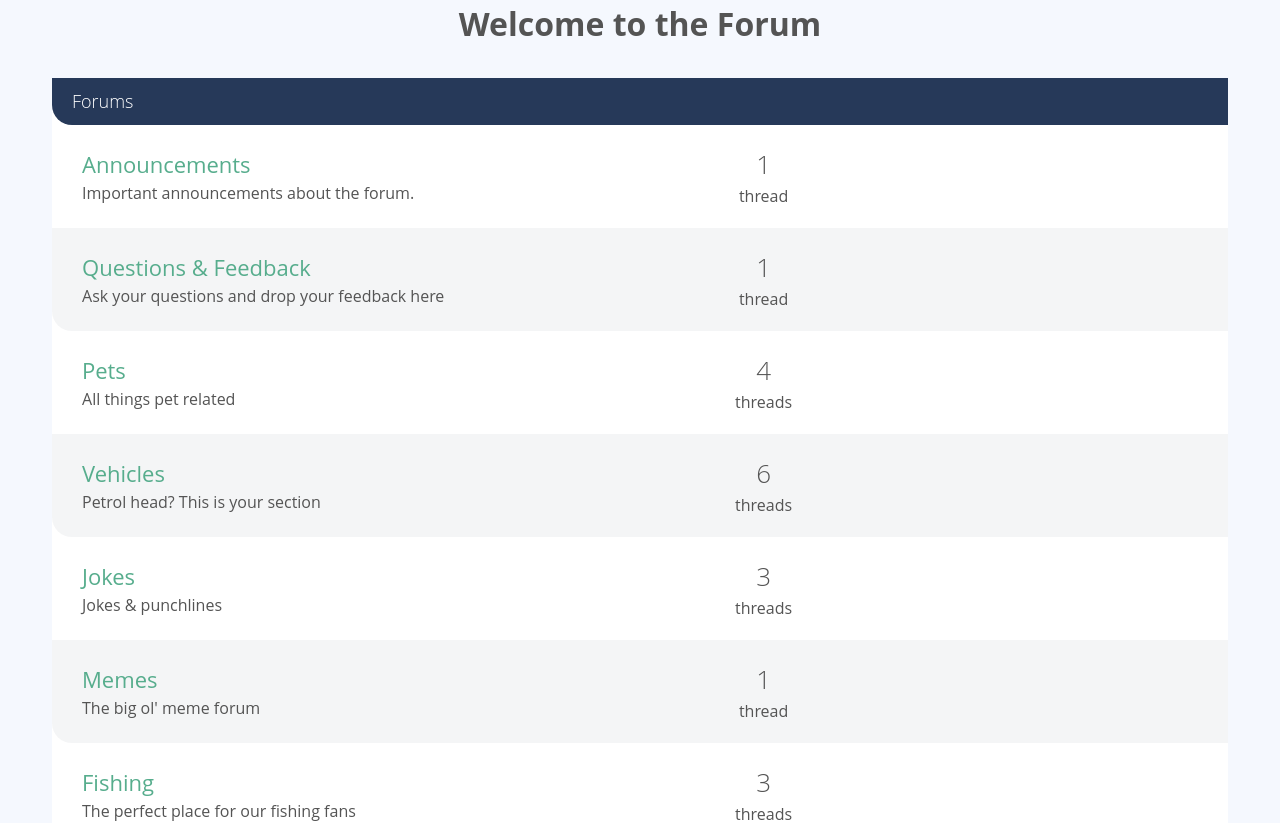
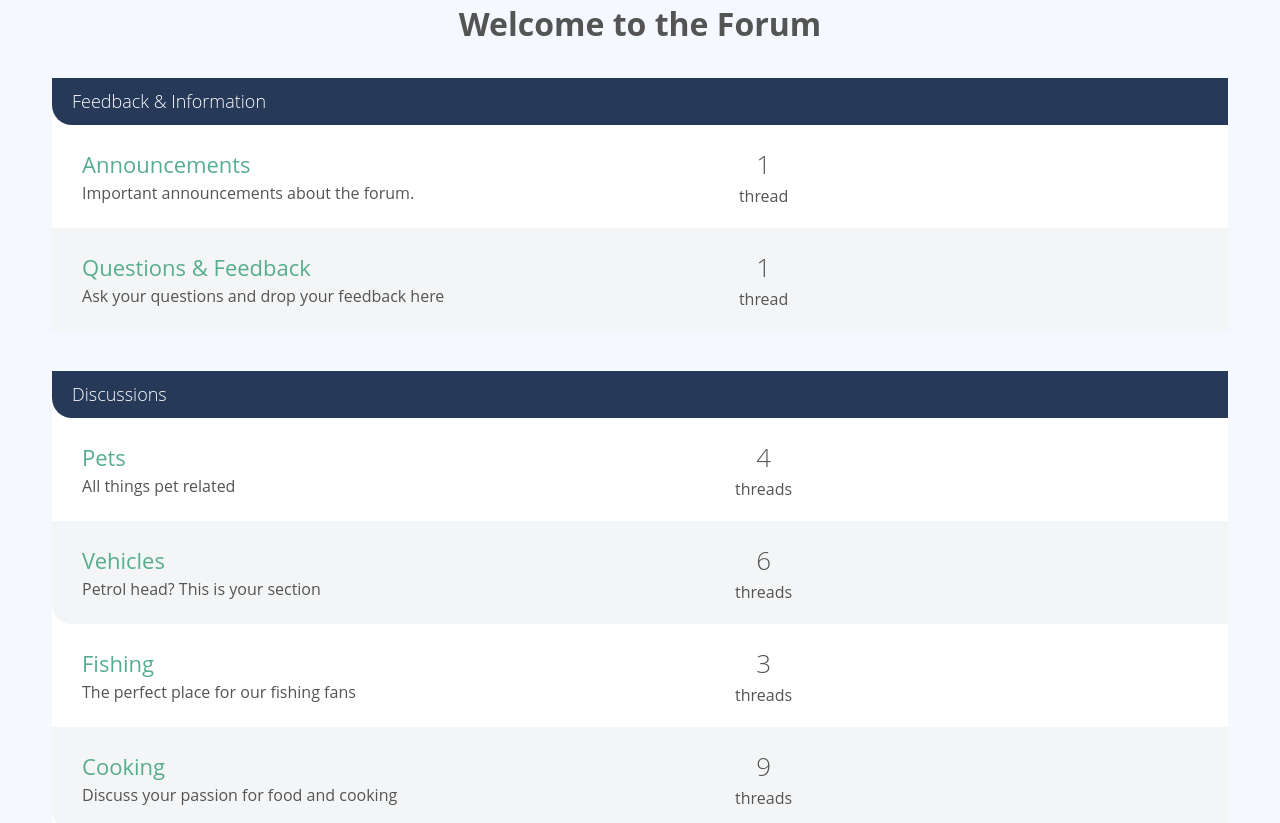
Before and after one commit to mohjak/vue3-forum, a Vue app: page / in a window 1280 px wide. Shown: the top 823 px of the page. Built offline with nearby package versions, Linux system fonts and the light colour scheme.

Commit message:
Introduced categories

```diff
--- /dev/null
+++ b/src/components/CategoryList.vue
@@ -0,0 +1,35 @@
+<template>
+  <ForumList
+    v-for="category in categories"
+    :key="category.id"
+    :title="category.name"
+    :category-id="category.id"
+    :forums="getForumsForCategory(category)"
+  />
+</template>
+
+<script>
+import sourceData from '@/data'
+import ForumList from '@/components/ForumList'
+export default {
+  props: {
+    categories: {
+      type: Array,
+      required: true,
+    },
+  },
+  components: { ForumList },
+  data() {
+    return {
+      forums: sourceData.forums,
+    }
+  },
+  methods: {
+    getForumsForCategory(category) {
+      return this.forums.filter((forum) => forum.categoryId === category.id)
+    },
+  },
+}
+</script>
+
+<style></style>
--- a/src/components/ForumList.vue
+++ b/src/components/ForumList.vue
@@ -2,7 +2,8 @@
   <div class="col-full">
     <div class="forum-list">
       <h2 class="list-title">
-        <a href="#">Forums</a>
+        <router-link v-if="categoryId" :to="{ name: 'Category', params: { id: categoryId } }">{{ title }}</router-link>
+        <span v-else>{{ title }}</span>
       </h2>
 
       <div class="forum-listing" v-for="forum in forums" :key="forum.id">
@@ -30,8 +31,16 @@
 export default {
   props: {
     forums: {
+      type: Array,
       required: true,
-      type: Array,
+    },
+    categoryId: {
+      type: String,
+      required: false,
+    },
+    title: {
+      type: String,
+      default: 'Forums',
     },
   },
   methods: {
--- /dev/null
+++ b/src/pages/Category.vue
@@ -0,0 +1,28 @@
+<template>
+  <h1>{{ category.name }}</h1>
+  <ForumList :title="category.name" :forums="getForumsForCategory()" />
+</template>
+
+<script>
+import sourceData from '@/data'
+import ForumList from '@/components/ForumList'
+export default {
+  components: { ForumList },
+  props: {
+    id: {
+      type: String,
+      required: true,
+    },
+  },
+  computed: {
+    category() {
+      return sourceData.categories.find((category) => category.id === this.id)
+    },
+  },
+  methods: {
+    getForumsForCategory() {
+      return sourceData.forums.filter((forum) => forum.categoryId === this.id)
+    },
+  },
+}
+</script>
--- a/src/pages/Home.vue
+++ b/src/pages/Home.vue
@@ -1,17 +1,18 @@
 <template>
   <h1>Welcome to the Forum</h1>
-  <ForumList :forums="forums" />
+  <CategoryList :categories="categories" />
 </template>
 
 <script>
 import sourceData from '@/data.json'
-import ForumList from '@/components/ForumList'
+import CategoryList from '@/components/CategoryList'
 export default {
   data() {
     return {
-      forums: sourceData.forums,
+      categories: sourceData.categories,
     }
   },
-  components: { ForumList },
+
+  components: { CategoryList },
 }
 </script>
--- a/src/router/index.js
+++ b/src/router/index.js
@@ -1,6 +1,7 @@
 import sourceData from '@/data.json'
 import Home from '@/pages/Home'
 import Forum from '@/pages/Forum'
+import Category from '@/pages/Category'
 import NotFound from '@/pages/NotFound'
 import ThreadShow from '@/pages/ThreadShow'
 import { createRouter, createWebHistory } from 'vue-router'
@@ -10,6 +11,12 @@
     path: '/',
     name: 'Home',
     component: Home,
+  },
+  {
+    path: '/category/:id',
+    name: 'Category',
+    component: Category,
+    props: true,
   },
   {
     path: '/forum/:id',
```
